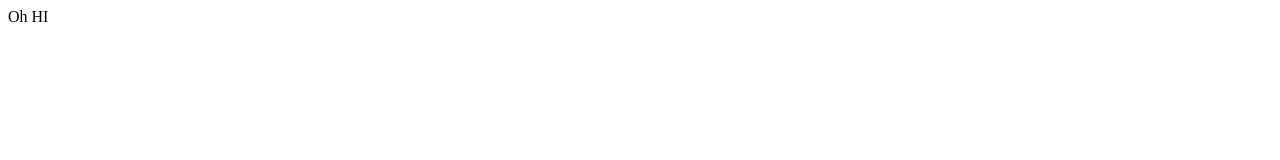
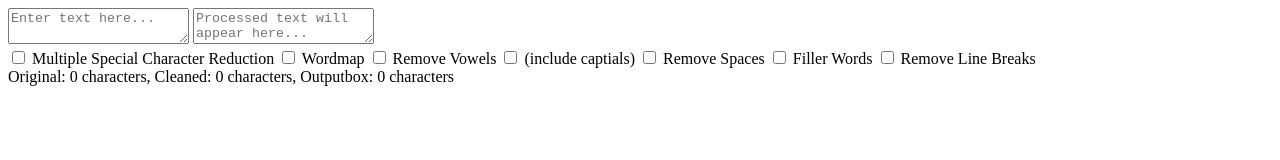
Before and after one commit to tdwth-joe/text-trimmer, a plain HTML site: page docs/index.html in a window 1280 px wide. Drawn offline with Linux system fonts and the light colour scheme.

Commit message:
Update index.html

```diff
--- a/docs/index.html
+++ b/docs/index.html
@@ -1 +1,13 @@
-Oh HI
+<div id="container">
+  <textarea id="inputText" placeholder="Enter text here..." oninput="processText()"></textarea>
+  <textarea id="outputText" placeholder="Processed text will appear here..." readonly></textarea>
+  <div id="controls">
+    <label><input type="checkbox" id="specialCharacters" onchange="processText()"> Multiple Special Character Reduction</label>
+    <label><input type="checkbox" id="wordmap" onchange="processText()"> Wordmap</label>
+    <label><input type="checkbox" id="removeVowels" onchange="processText()"> Remove Vowels <label><input type="checkbox" id="removeVowelsCapitals" onchange="processText()"> (include captials)</label></label>
+    <label><input type="checkbox" id="removeSpaces" onchange="processText()"> Remove Spaces</label>
+    <label><input type="checkbox" id="fillerWords" onchange="processText()"> Filler Words</label>
+    <label><input type="checkbox" id="removeLineBreaks" onchange="processText()"> Remove Line Breaks</label>
+  </div>
+  <div id="charCount">Original: 0 characters, Cleaned: 0 characters, Outputbox: 0 characters</div>
+</div>
```
